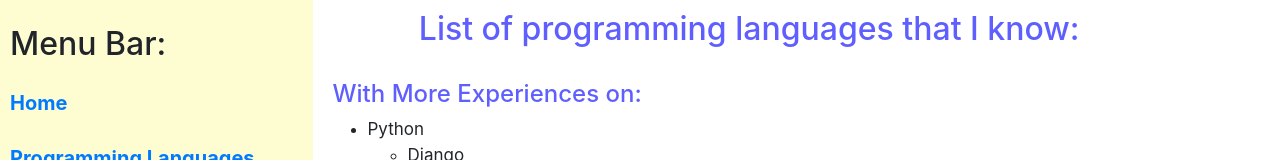
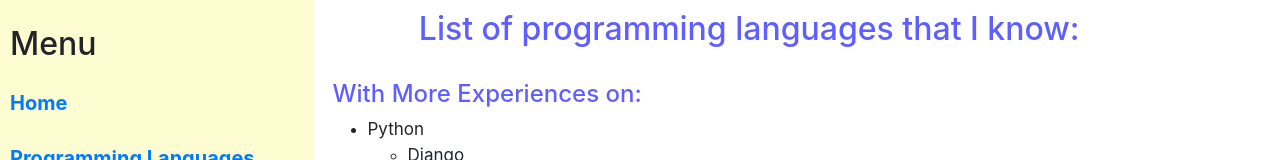
Before and after one commit to JimmyLam0215/JimmyLam0215.github.io, a plain HTML site: page proglang.html in a window 1280 px wide. Shown: the top 160 px of the page. Drawn offline with nearby package versions, Linux system fonts and the light colour scheme.

Commit message:
Update proglang.html

```diff
--- a/proglang.html
+++ b/proglang.html
@@ -9,7 +9,7 @@
     <body>
         <div class="row">
             <div class="sidebar col-lg-3 col-md-3">
-                <h2>Menu Bar:</h2>
+                <h2>Menu</h2>
                 <div>
                     <p class="submenu"><a href="index.html">Home</a></p>
                 </div>
```
